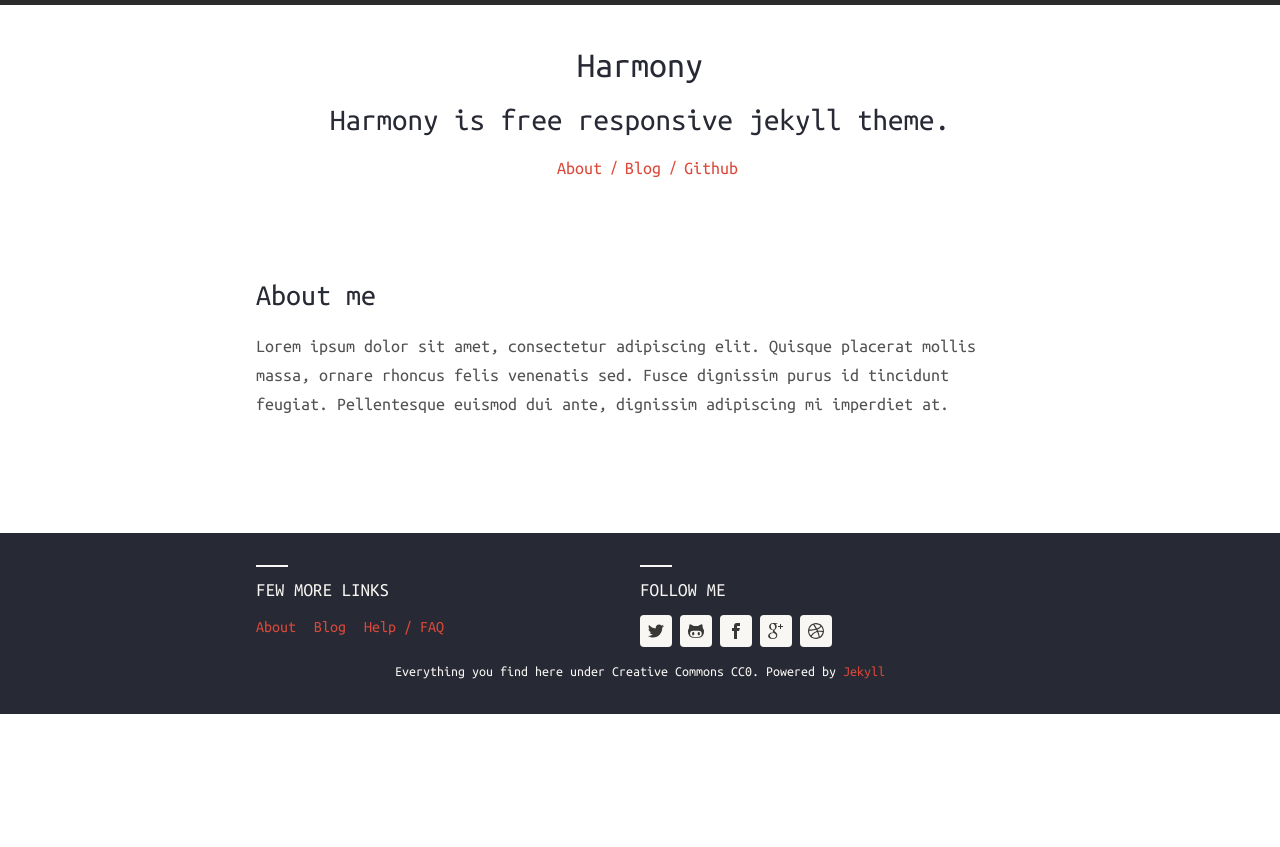
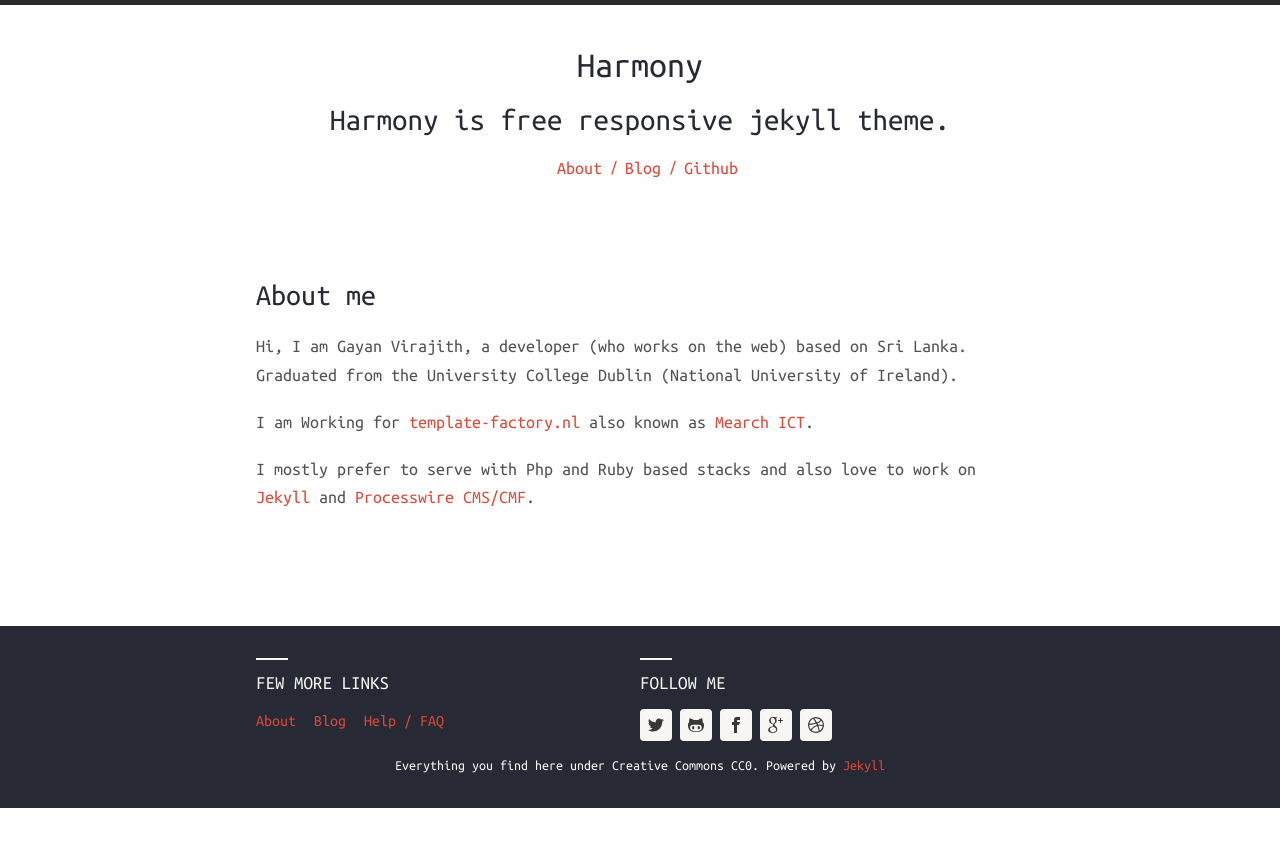
Before and after one commit to gayanvirajith/harmony, a Jekyll site: the page built from about.md, in a window 1280 px wide. Shown: the top 847 px of the page. Built offline with Jekyll 4.4.1, drawn with Linux system fonts in a browser that asks for light colours; nearby versions of some CDN libraries.

Commit message:
Add real content to about page.

```diff
--- a/about.md
+++ b/about.md
@@ -4,4 +4,19 @@ title: About me
 permalink: /about/
 ---
 
-Lorem ipsum dolor sit amet, consectetur adipiscing elit. Quisque placerat mollis massa, ornare rhoncus felis venenatis sed. Fusce dignissim purus id tincidunt feugiat. Pellentesque euismod dui ante, dignissim adipiscing mi imperdiet at.
+Hi, I am Gayan Virajith, a developer (who works on the web) based on Sri Lanka.
+Graduated from the University College Dublin (National University of Ireland).
+
+I am Working for [template-factory.nl](tf) also known as [Mearch ICT](m).
+
+
+I mostly prefer to serve with Php and Ruby based stacks and also love to work
+on [Jekyll](jekyll) and [Processwire CMS/CMF](pw).
+
+
+[tf]: http://template-factory.nl
+[m]: http://mearch.com
+[pw]: http://processwire.com
+[pwf]: http://processwire.com/talk
+[jekyll]: http://jekyllrb.com
+[github]: https://github.com/gayanvirajith
```
